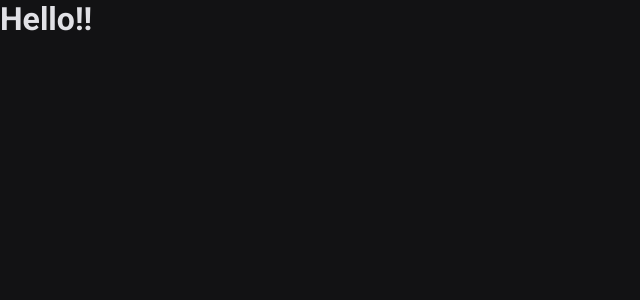
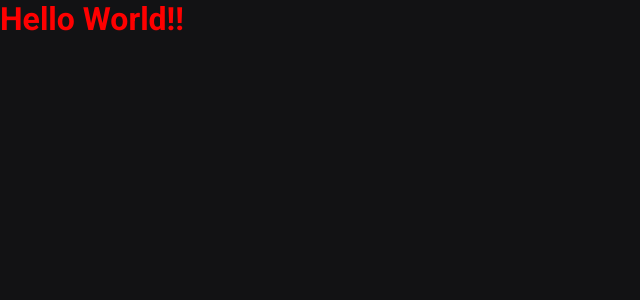
Before and after one commit to rwellingtonr/web_nlw2021, a React (Vite) app: page / in a window 1280 px wide. Shown: the top 300 px of the page, without its empty margins (0-640 px from the left). Built offline with nearby package versions, Linux system fonts and the light colour scheme.

Commit message:
added SASS

```diff
--- a/package.json
+++ b/package.json
@@ -8,7 +8,8 @@
   },
   "dependencies": {
     "react": "^17.0.0",
-    "react-dom": "^17.0.0"
+    "react-dom": "^17.0.0",
+    "sass": "^1.43.2"
   },
   "devDependencies": {
     "@types/react": "^17.0.0",
--- a/src/App.tsx
+++ b/src/App.tsx
@@ -1,7 +1,9 @@
+import styles from "./styles/App.module.scss"
+
 export function App() {
   return (
-    <main className="contentWalpapper">
-      <h1>Hello!!</h1>
+    <main className={styles.contentWrapper}>
+      <h1>Hello World!!</h1>
     </main>
   )
 }
--- /dev/null
+++ b/src/styles/App.module.scss
@@ -0,0 +1,5 @@
+.contentWrapper {
+  h1 {
+    color: red;
+  }
+}
```
Also changed, not shown: 1 other file (tests, documents, lock files or other folders).
